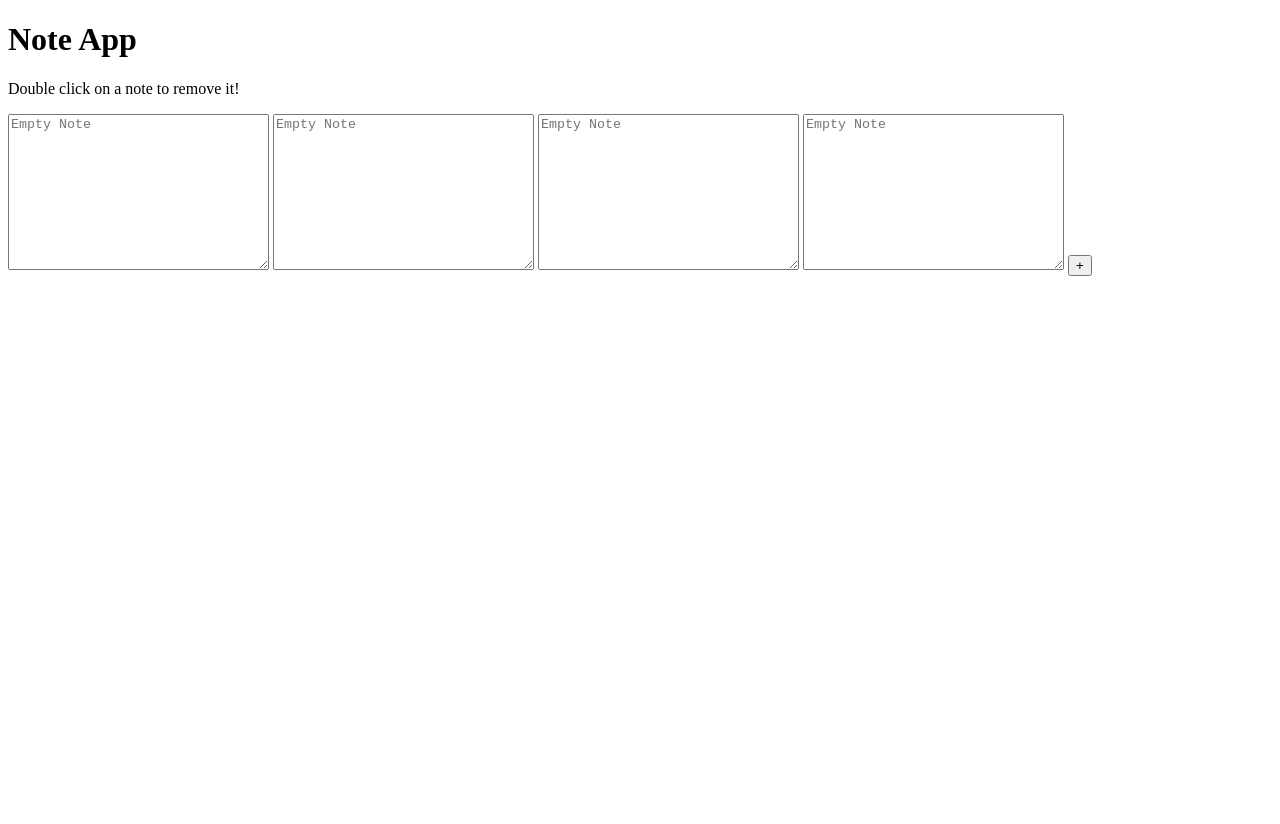
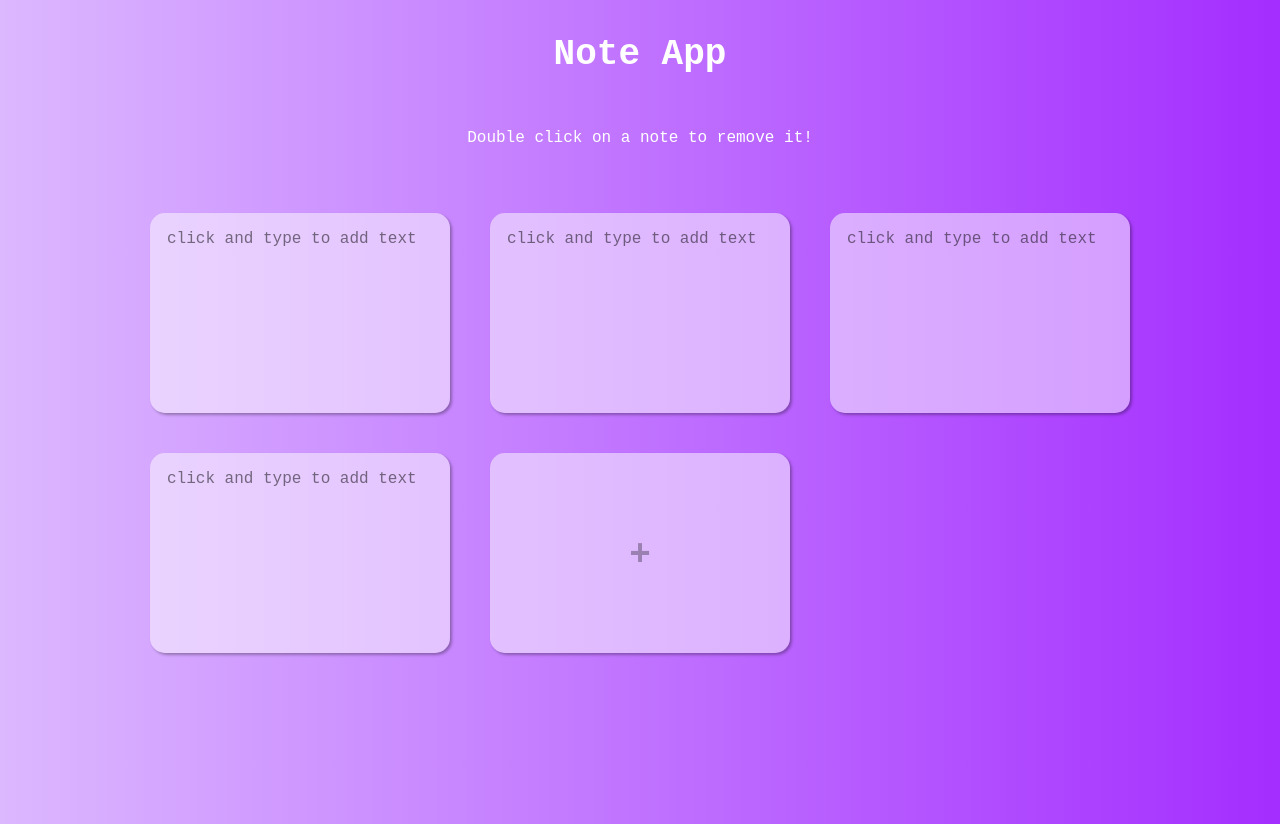
Before and after one commit to stephenkettley/note-app, a plain HTML site: page index.html in a window 1280 px wide. Before the commit the page ends 800 px from the top, so only its background shows below. Drawn offline with Linux system fonts and the light colour scheme.

Commit message:
style all elements

```diff
--- a/index.html
+++ b/index.html
@@ -10,10 +10,10 @@
     <h1 class="heading">Note App</h1>
     <p class="sub-heading">Double click on a note to remove it!</p>
     <div id="container" class="container">
-        <textarea class="note" cols="30" rows="10" placeholder="Empty Note"></textarea>
-        <textarea class="note" cols="30" rows="10" placeholder="Empty Note"></textarea>
-        <textarea class="note" cols="30" rows="10" placeholder="Empty Note"></textarea>
-        <textarea class="note" cols="30" rows="10" placeholder="Empty Note"></textarea>
+        <textarea class="note" cols="30" rows="10" placeholder="click and type to add text"></textarea>
+        <textarea class="note" cols="30" rows="10" placeholder="click and type to add text"></textarea>
+        <textarea class="note" cols="30" rows="10" placeholder="click and type to add text"></textarea>
+        <textarea class="note" cols="30" rows="10" placeholder="click and type to add text"></textarea>
         <button class="btn" id="btn">+</button>
     </div>
     <script src="index.js"></script>
--- a/style.css
+++ b/style.css
@@ -0,0 +1,75 @@
+body {
+    margin: 0;
+    padding: 0;
+    font-family: monospace;
+    background-image: linear-gradient(to left, rgb(164, 45, 255), rgb(220, 184, 255));
+    height: 100vh;
+}
+
+.heading {
+    font-size: 36px;
+    padding-top: 10px;
+    padding-bottom: 30px;
+
+}
+
+.sub-heading {
+    font-size: 16px;
+}
+
+.heading, .sub-heading {
+    text-align: center;
+    color: white;
+}
+
+.container {
+    display: grid;
+    grid-template-columns: repeat(auto-fill, 300px);
+    gap: 40px;
+    justify-content: center;
+    padding: 50px;
+}
+
+.note {
+    height: 200px;
+    color: black;
+    border-radius: 15px;
+    resize: none;
+    box-shadow: 2px 2px 3px rgba(0,0,0,0.3);
+    padding: 17px;
+    font-size: 16px;
+    outline: none;
+    border: none;
+    background-color: rgba(255, 255, 255, 0.5);
+    box-sizing: border-box;
+}
+
+.note::placeholder {
+    color: black;
+    opacity: 0.5;
+}
+
+.btn {
+    height: 200px;
+    border: none;
+    font-size: 36px;
+    font-weight: 600;
+    padding: 17px;
+    border-radius: 15px;
+    box-shadow: 2px 2px 3px rgba(0,0,0,0.3);
+    background-color: rgba(255, 255, 255, 0.5);
+    color: rgba(0,0,0,0.3);
+    cursor: pointer;
+}
+
+.note:hover, .note:focus {
+    box-shadow: 0 0 10px rgba(0,0,0,0.7);
+    transition: all 0.2s ease;
+}
+
+.btn:hover {
+    box-shadow: 0 0 10px rgba(0,0,0,0.7);
+    transition: all 0.2s ease;
+    background-color: rgba(255, 255, 255, 0.6);
+    color: rgba(0,0,0,0.5);
+}
```
